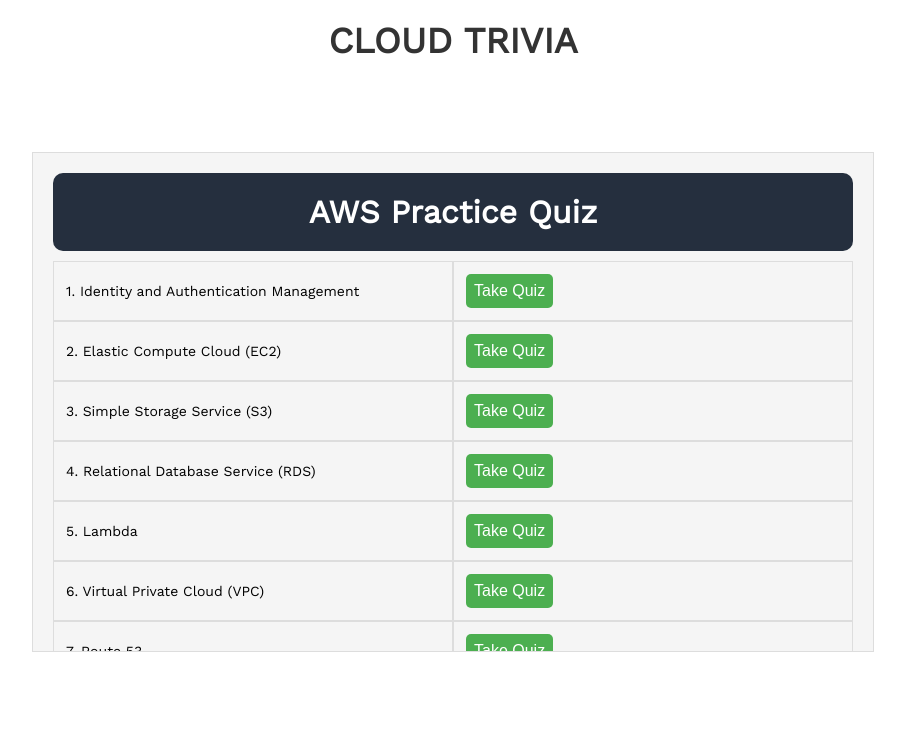
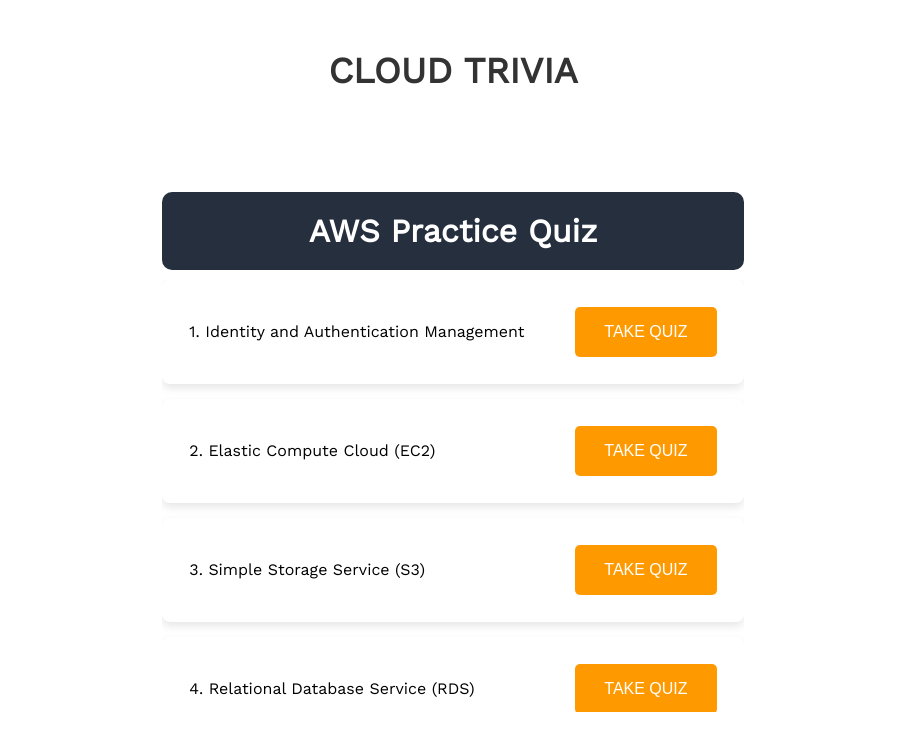
Before and after one commit to codeshari/cloudquizapp, a React (Create React App) app: page / in a window 1280 px wide. Shown: the top 750 px of the page, without its empty margins (187-1092 px from the left). Built offline with nearby package versions, Linux system fonts and the light colour scheme.

Commit message:
style change in app

```diff
--- a/src/App.css
+++ b/src/App.css
@@ -1,40 +1,38 @@
 @media (max-width: 768px) {
-  .Navbar {
+  .Titlebar {
     padding: 15px;
     font-size: 1.2em;
 
   }
 
-  .Navbar .logo {
+  .Titlebar .logo {
     text-align: center;
   }
 
-  .Navbar .menu {
+  .Titlebar .menu {
     text-align: center;
     margin-top: 10px;
   }
 
-  .Navbar a {
+  .Titlebar a {
     display: block;
     margin: 8px 0;
   }
 
-  .content-container {
-    margin-top: 20px;
-  }
+
 }
 .Quiz {
   width: 100%; /* Adjust as needed */
   max-width: 600px; /* Adjust as needed */
   margin: 0 auto;
 }
-.Navbar {
+.Titlebar {
   padding: 20px;
   font-size: 1.5em;
 }
 
 @media (max-width: 768px) {
-  .Navbar {
+  .Titlebar {
     padding: 15px;
     font-size: 1.2em;
   }
@@ -45,12 +43,7 @@
   margin: 0 auto;
 }
 
-* {
-  box-sizing: border-box;
-  margin: 0;
-  padding: 0;
 
-}
 
 body {
   font-family: 'Work Sans';  font-family: 'Work Sans';
@@ -65,9 +58,9 @@
   justify-content: center;
   margin: auto;
   align-items: center;
-  width: 80%; /* Adjust the width as needed */
+  width: 100%; /* Adjust the width as needed */
   max-width: 1200px; /* Add a max-width to prevent container from becoming too wide */
-  margin-top: 40px;
+
 }
 
 /* Responsive Styles */
--- a/src/App.js
+++ b/src/App.js
@@ -38,11 +38,15 @@
     return <p>Loading...</p>;
   }
 
+  const handleTitleClick = () => {
+    // Reset selectedConcept and show ConceptSelection
+    setSelectedConcept(null);
+    setShowResult(false);
+  };
+
   return (
     <div>
-      <div className="Navbar"><h2>CLOUD TRIVIA</h2></div>
-
-
+      <div className="Titlebar" onClick={handleTitleClick}><h2>CLOUD TRIVIA</h2></div>
       <div className="content-container">
         {selectedConcept && !showResult ? (
           <Quiz questions={questions} conceptName={selectedConcept.name} concept = {selectedConcept}onFinishQuiz={handleFinishQuiz} />
--- a/src/components/ConceptSelection.css
+++ b/src/components/ConceptSelection.css
@@ -4,12 +4,22 @@
 .concept-selection {
   text-align: center;
   padding: 20px;
-  background-color: #f5f5f5;
-  border: 1px solid #ddd;
   margin: 20px;
   max-height: 500px; /* Set a maximum height for scrolling */
   overflow: hidden; /* Hide the scrollbar from the main container */
 }
+
+.concept-item {
+  background-color: #fff;
+  border-radius: 8px;
+  margin-bottom: 15px;
+  padding: 15px;
+  box-shadow: 0 4px 8px rgba(0, 0, 0, 0.1);
+  transition: transform 0.3s ease-in-out;
+
+}
+
+
 
 /* Heading container styles */
 .heading-container {
@@ -30,6 +40,8 @@
   margin-top: 10px; /* Adjusted margin to avoid overlap */
   max-height: 460px; /* Adjusted height to make space for the scrollbar */
   overflow-y: auto; /* Enable vertical scrolling when the content overflows */
+
+
 }
 
 /* Styles for each concept item */
@@ -59,13 +71,10 @@
 td {
   width: 400px;
   padding: 10px;
-  border: 1px solid #ddd;
+  border: none;
 }
 
-/* Hover effect for table cells */
-td:hover {
-  background-color: #f0f0f0;
-}
+
 
 /* Styles for buttons within table cells */
 td button {
@@ -107,10 +116,27 @@
 /* Handle styles */
 .concepts-list::-webkit-scrollbar-thumb {
   background: #888;
-  border-radius: 6px;
+
 }
 
 /* Handle on hover styles */
 .concepts-list::-webkit-scrollbar-thumb:hover {
   background: #555;
 }
+
+.take-quiz-button {
+  background-color: #FF9900;
+  color: #fff;
+  width: 100%;
+  height: 100%;
+  padding: 10px;
+  cursor: pointer;
+  border: none;
+  border-radius: 5px;
+  transition: background-color 0.3s;
+}
+
+.take-quiz-button:hover {
+  background-color: #252F3E;
+  transform: scale(1.05);
+}
--- a/src/components/ConceptSelection.js
+++ b/src/components/ConceptSelection.js
@@ -14,16 +14,15 @@
       <div className="concepts-list">
         {/* Mapping through concepts and displaying each one */}
         {concepts.map((concept, index) => (
-          <div key={index}>
+          <div className='concept-item'  key={index}>
             {/* Concept item details */}
-            <div>
-              <td>{index + 1}. {concept.displayName}</td>
-              <td>
+
+              <td style={{border:"none", fontSize:"1rem"}} className='concept-title'>{index + 1}. {concept.displayName}</td>
+              <td style={{border:"none", fontSize:"1rem", width:"30%"}} className='concept-button'>
                 {/* Button to take the quiz for the selected concept */}
-                <button onClick={() => onSelectConcept(concept)}>Take Quiz</button>
+                <button className='take-quiz-button' onClick={() => onSelectConcept(concept)}>TAKE QUIZ</button>
 
               </td>
-            </div>
           </div>
         ))}
       </div>
```
Also changed, not shown: src/index.css (line endings or trailing spaces).
